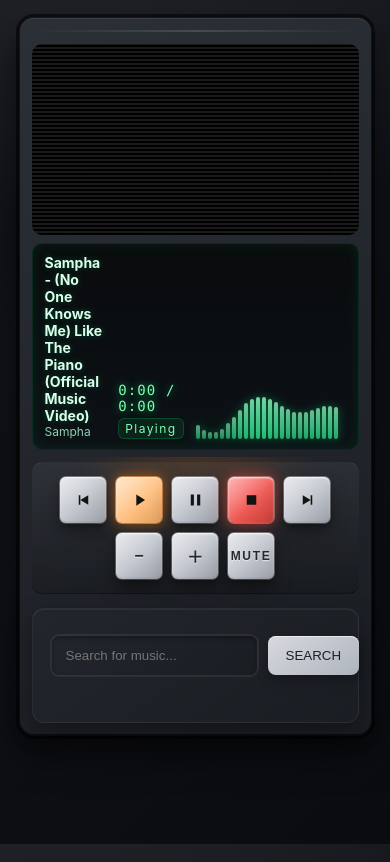
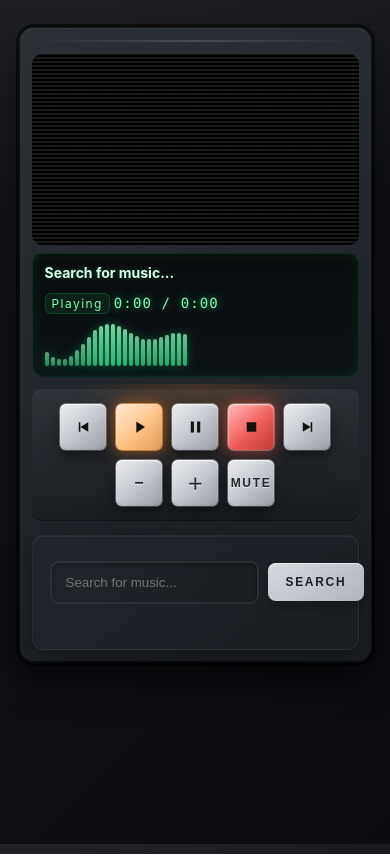
Before and after one commit to VincentJFP/190E-media-player, a website: page index.html in a window 390 px wide. Drawn offline with nearby package versions, Linux system fonts and the light colour scheme.

Commit message:
minor visual updates for mobile and desktop

```diff
--- a/index.html
+++ b/index.html
@@ -26,8 +26,8 @@
             <!-- Track Information Section -->
             <div class="track-info-section">
                 <div class="track-details">
-                    <div class="track-title" id="yt-track-title">Sampha - (No One Knows Me) Like The Piano (Official Music Video)</div>
-                    <div class="track-artist" id="yt-track-artist">Sampha</div>
+                    <div class="track-title" id="yt-track-title">Search for music...</div>
+                    <div class="track-artist" id="yt-track-artist"></div>
                 </div>
                 <div class="playback-status">
                     <div class="time-display">
--- a/styles.css
+++ b/styles.css
@@ -24,6 +24,7 @@
 body {
   margin: auto;
   max-width:90%;
+  padding-top: 10px;
   color: var(--text);
   background: radial-gradient(1200px 500px at 20% -10%, rgba(255,255,255,0.08), transparent 60%),
               linear-gradient(135deg, var(--gm-01), var(--gm-00));
@@ -355,7 +356,7 @@
 }
 
 /* Neutral search button */
-#search-btn{ padding:12px 18px; background: linear-gradient(145deg,#d7d9de,#aeb4be); color:#1b1f26; border:none; border-radius:8px; box-shadow:0 6px 12px rgba(0,0,0,.25), inset 0 1px 0 rgba(255,255,255,.6) }
+#search-btn{ padding:12px 18px;font-size: 12px; font-weight: 600; letter-spacing: .14em; background: linear-gradient(145deg,#d7d9de,#aeb4be); color:#1b1f26; border:none; border-radius:8px; box-shadow:0 6px 12px rgba(0,0,0,.25), inset 0 1px 0 rgba(255,255,255,.6) }
 #search-btn:hover{transform: translateY(-1px); box-shadow: 0 8px 14px rgba(0,0,0,.3), inset 0 1px 0 rgba(255,255,255,.7)}
 #search-btn:active{transform: translateY(1px)}
 
@@ -393,9 +394,11 @@
   .transport-controls{flex-wrap:wrap; gap:10px}
   .transport-focus .skeu-button{width:52px; height:52px}
   .skeu-button{width:46px; height:46px}
-  .viz-eq{height:22px}
+  .viz-eq{height:40px}
   .time-display{font-size:16px}
   .youtube-playlist-item{min-width:220px; max-width:220px}
+  .track-info-section {flex-direction: column; align-items: flex-start;}
+  .playback-status{flex-direction: row-reverse; align-items: center;}
 }
 
 @media (max-width: 520px){
```
